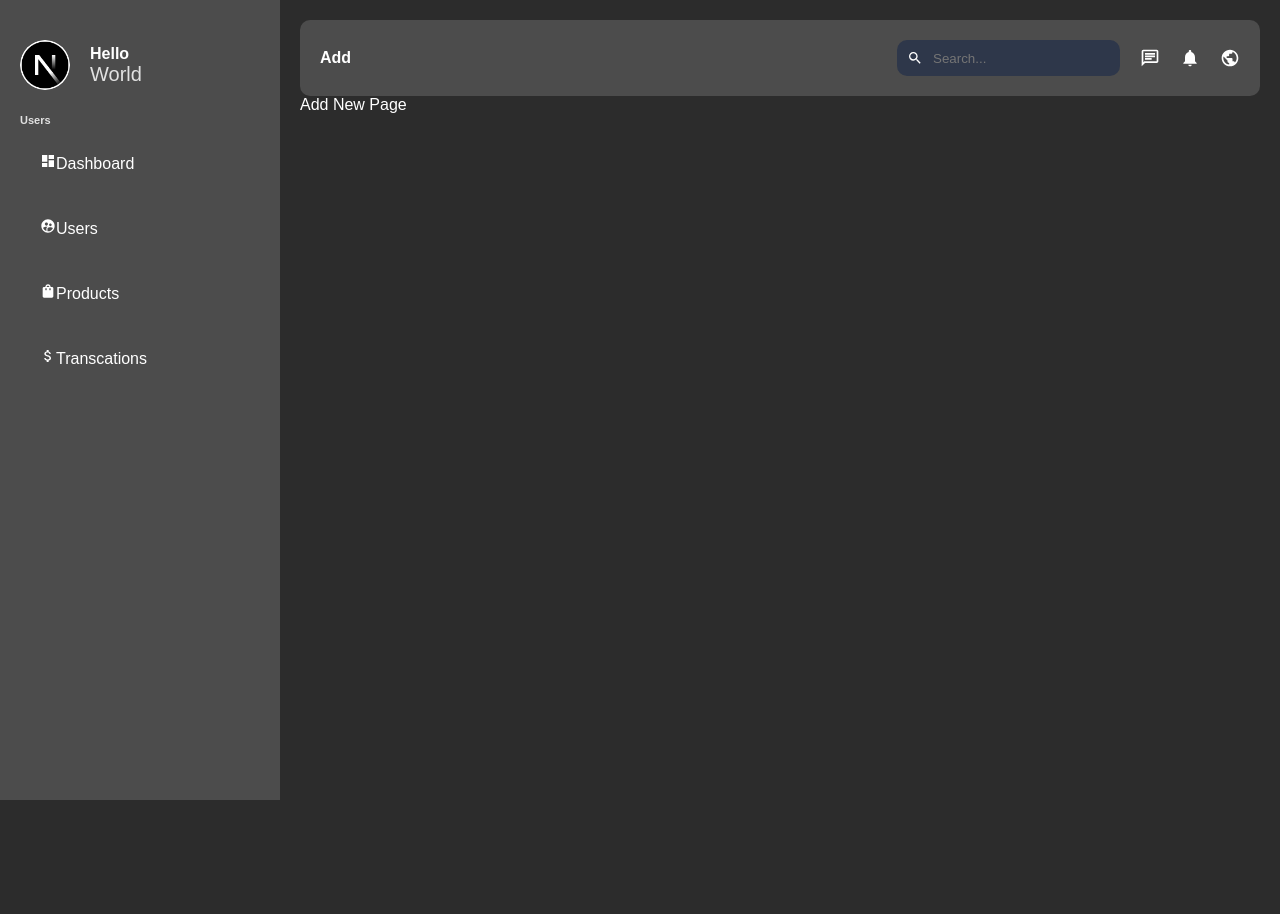
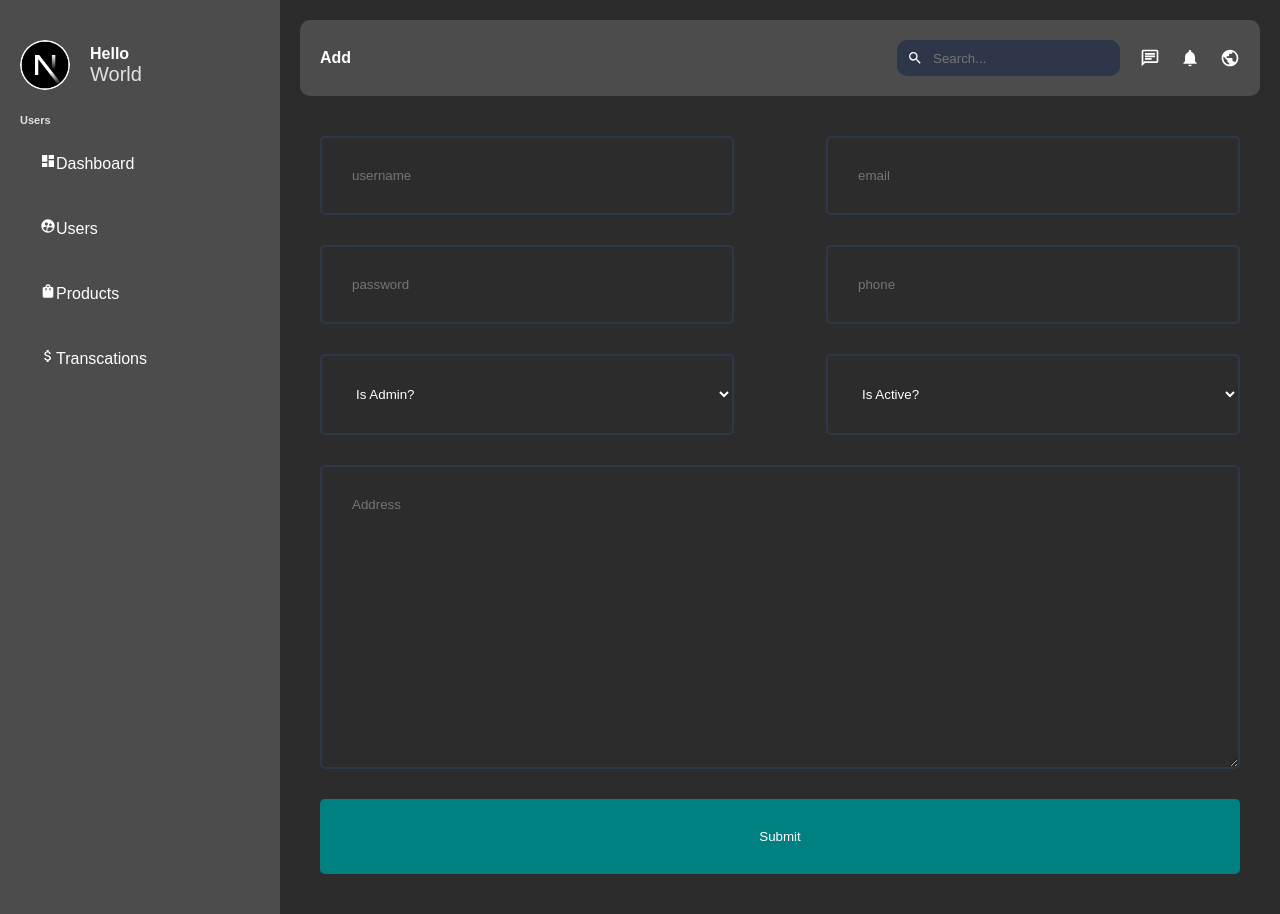
Before and after one commit to Samanvith20/NEXTJS14, a Next.js app in the folder nextjs14/: page /dashboard/users/add in a window 1280 px wide. Before the commit the page ends 800 px from the top, so only its background shows below. Built offline with nearby package versions, Linux system fonts and the light colour scheme; a web font is replaced by a local one.

Commit message:
AddUsers&AddProducts

```diff
--- a/nextjs14/app/dashboard/users/add/page.jsx
+++ b/nextjs14/app/dashboard/users/add/page.jsx
@@ -1,11 +1,36 @@
-import React from 'react'
 
-const page = () => {
+import styles from "../../../ui/users/addUsers.module.css"
+
+const AddUserPage = () => {
   return (
-    <div>
-      Add New Page
+    <div className={styles.container}>
+      <form  className={styles.form}>
+        <input type="text" placeholder="username" name="username" required/>
+        <input type="email" placeholder="email" name="email" required/>
+        <input type="password" placeholder="password" name="password" required/>
+        <input type="phone" placeholder="phone" name="phone"/>
+        <select name="isAdmin" id="isAdmin">
+            <option value={false}>Is Admin?</option>
+            <option value={true}>Yes</option>
+            <option value={false}>No</option>
+        </select>
+        <select name="isActive" id="isActive">
+            <option value={true}>
+                Is Active?
+            </option>
+            <option value={true}>Yes</option>
+            <option value={false}>No</option>
+        </select>
+        <textarea
+        name="address"
+        id="address"
+        rows="16"
+        placeholder="Address"
+        ></textarea>
+        <button type="submit">Submit</button>
+      </form>
     </div>
   )
 }
 
-export default page
+export default AddUserPage
--- /dev/null
+++ b/nextjs14/app/ui/products/addProducts.module.css
@@ -0,0 +1,41 @@
+.container{
+    background-color: var(--bgSec);
+    padding: 20px;
+    border-radius: 10px;
+    margin-top: 20px;
+}
+
+.form{
+    display: flex;
+    flex-wrap: wrap;
+    justify-content: space-between;
+}
+
+.form input,
+.form textarea,
+.form select{
+    padding: 30px;
+    background-color: var(--bg);
+    color: var(--text);
+    border: 2px solid #2e374a;
+    border-radius: 5px;
+    margin-bottom: 30px;
+}
+
+.form input , .form select{
+    width: 45%;
+}
+
+.form textarea{
+    width: 100%;
+}
+
+.form button{
+    width: 100%;
+    padding: 30px;
+    background-color: teal;
+    color: var(--text);
+    border: none;
+    border-radius: 5px;
+    cursor: pointer;
+}
--- /dev/null
+++ b/nextjs14/app/ui/users/addUsers.module.css
@@ -0,0 +1,39 @@
+.container{
+    margin-top: 20px;
+    padding: 20px;
+    background-color: var(--bgsec);
+    border-radius: 10px;
+}
+.form{
+    display: flex;
+    justify-content: space-between;
+    flex-wrap: wrap;
+}
+.form input,
+.form textarea,
+.form select{
+    padding: 30px;
+    background-color: var(--bg);
+    color: var(--text);
+    border: 2px solid #2e374a;
+    border-radius: 5px;
+    margin-bottom: 30px;
+}
+
+.form input, .form select{
+    width: 45%;
+}
+
+.form textarea{
+    width: 100%;
+}
+
+.form button{
+    width: 100%;
+    padding: 30px;
+    background-color: teal;
+    color: var(--text);
+    border: none;
+    border-radius: 5px;
+    cursor: pointer;
+}
```
Also changed, not shown: nextjs14/app/dashboard/products/add/page.jsx (added, +26 -0 lines), nextjs14/app/dashboard/products/page.jsx (+4 -3 lines), nextjs14/app/dashboard/users/page.jsx (+4 -3 lines).
